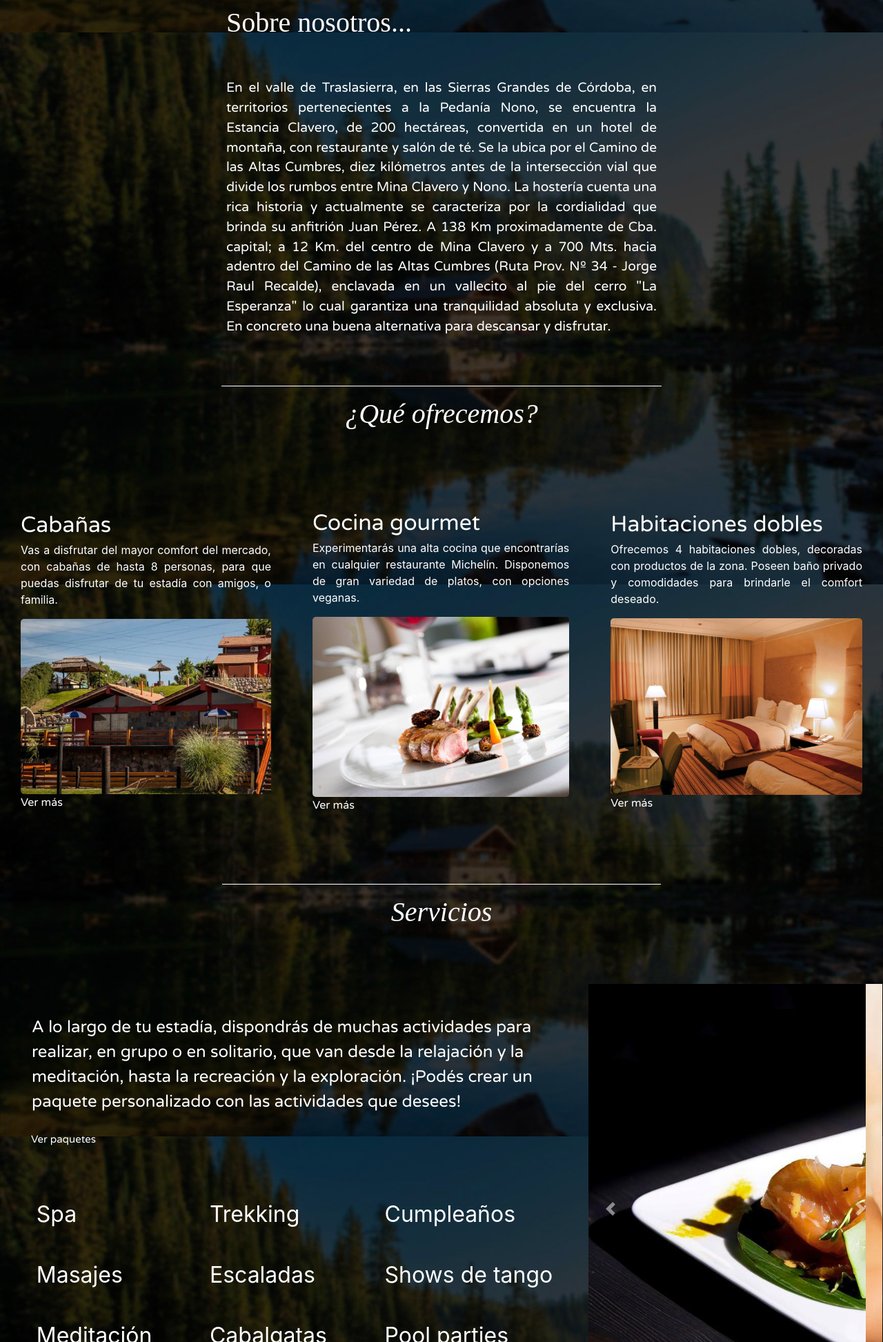
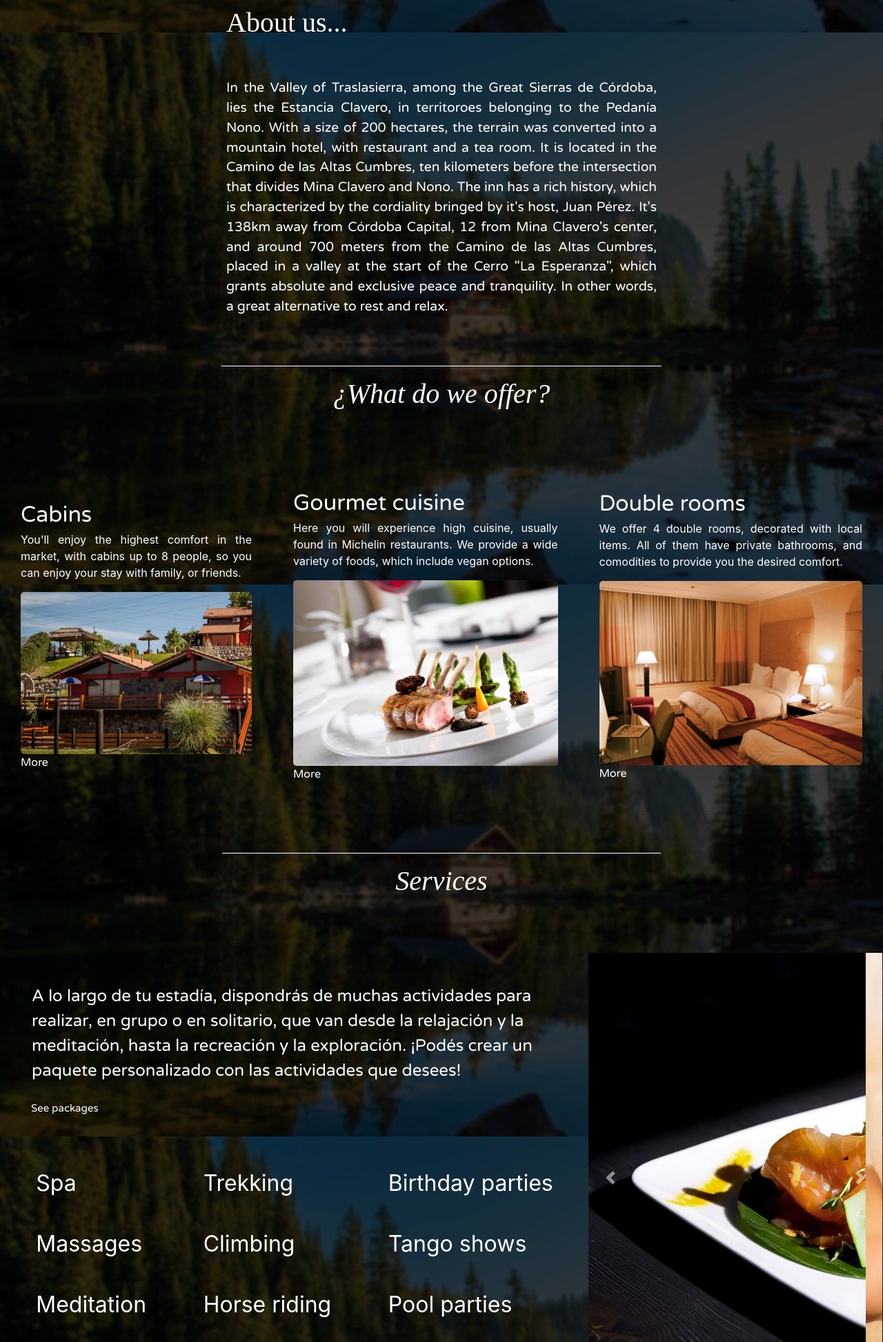
Before and after one commit to neguma/estancia_clavero, a website: page index.html in a window 1280 px wide. Shown: the part 855-2800 px from the top of the page at 69% size. Drawn offline with nearby package versions, Linux system fonts and the light colour scheme.

Commit message:
pagina_en1

```diff
--- a/index.html
+++ b/index.html
@@ -33,16 +33,16 @@
                     <a class="nav-link typeSans" href="index.html">Home</a>
                 </li>
                 <li class="nav-item">
-                    <a class="nav-link typeSans" href="pages/galeria.html">Galeria</a>
+                    <a class="nav-link typeSans" href="pages/galeria.html">Gallery</a>
                 </li>
                 <li class="nav-item">
-                    <a class="nav-link typeSans" href="pages/paquetes.html">Servicios</a>
+                    <a class="nav-link typeSans" href="pages/paquetes.html">Services</a>
                 </li>
                 <li class="nav-item">
-                    <a class="nav-link typeSans" href="pages/contacto.html">Contacto</a>
+                    <a class="nav-link typeSans" href="pages/contacto.html">Contact</a>
                 </li>
                 <li class="nav-item">
-                    <a class="nav-link typeSans" href="contacto.html">ES</a>
+                    <a class="nav-link typeSans" href="contacto.html">EN</a>
                 </li>
             </ul>
         </div>
@@ -52,50 +52,51 @@
     <section id="seccionPrincipal">
         <main id="main" role="main">
             <section class="panel-video panel-video--espacio bgBlack">
-                <span class="panel-video__titulo typeSeriff font-weight-bold" style="opacity: 1; transform: translate(-50%, 0%) translate(0px, -25px);">Bienvenidos a la Estancia Clavero</span><video class="u-hide--to-767" preload="auto" autoplay="" muted=""
+                <span class="panel-video__titulo typeSeriff font-weight-bold" style="opacity: 1; transform: translate(-50%, 0%) translate(0px, -25px);">Welcome to Estancia Clavero</span><video class="u-hide--to-767" preload="auto" autoplay="" muted=""
                     loop=""><source src="https://player.vimeo.com/external/424159066.hd.mp4?s=53fa0c4d4b5b4d35b8536b78105021aad16a34a2&amp;profile_id=174" type="video/mp4"></video>
             </section>
         </main>
         <div class="title bgBlack">
-            <p class="typeSeriff">Un lugar para relajarse...</p>
+            <p class="typeSeriff">A place to relax...</p>
         </div>
         <div class="tarjeta bgBlack d-flex flex-row">
             <div class="cardNosotros">
-                <p class="tituloNosotros typeSeriff">Sobre nosotros...</p>
-                <p class="textoNosotros typeSans">En el valle de Traslasierra, en las Sierras Grandes de Córdoba, en territorios pertenecientes a la Pedanía Nono, se encuentra la Estancia Clavero, de 200 hectáreas, convertida en un hotel de montaña, con restaurante y salón de té. Se la
-                    ubica por el Camino de las Altas Cumbres, diez kilómetros antes de la intersección vial que divide los rumbos entre Mina Clavero y Nono. La hostería cuenta una rica historia y actualmente se caracteriza por la cordialidad que brinda
-                    su anfitrión Juan Pérez. A 138 Km proximadamente de Cba. capital; a 12 Km. del centro de Mina Clavero y a 700 Mts. hacia adentro del Camino de las Altas Cumbres (Ruta Prov. Nº 34 - Jorge Raul Recalde), enclavada en un vallecito al
-                    pie del cerro "La Esperanza" lo cual garantiza una tranquilidad absoluta y exclusiva. En concreto una buena alternativa para descansar y disfrutar.</p>
+                <p class="tituloNosotros typeSeriff">About us...</p>
+                <p class="textoNosotros typeSans">In the Valley of Traslasierra, among the Great Sierras de Córdoba, lies the Estancia Clavero, in territoroes belonging to the Pedanía Nono. With a size of 200 hectares, the terrain was converted into a mountain hotel, with restaurant and
+                    a tea room. It is located in the Camino de las Altas Cumbres, ten kilometers before the intersection that divides Mina Clavero and Nono. The inn has a rich history, which is characterized by the cordiality bringed by it's host, Juan
+                    Pérez. It's 138km away from Córdoba Capital, 12 from Mina Clavero's center, and around 700 meters from the Camino de las Altas Cumbres, placed in a valley at the start of the Cerro "La Esperanza", which grants absolute and exclusive
+                    peace and tranquility. In other words, a great alternative to rest and relax.
+                </p>
             </div>
         </div>
         <!--SERVICIOS-->
         <section id="servicios" class="bgBlack m-auto">
             <div class="title2">
-                <p class="typeSeriff title2">¿Qué ofrecemos?</p>
+                <p class="typeSeriff title2">¿What do we offer?</p>
             </div>
             <div class="boxInfo">
                 <div class="box">
-                    <span class="tituloBox typeSans">Cabañas</span>
-                    <p class="textoBox w-35">Vas a disfrutar del mayor comfort del mercado, con cabañas de hasta 8 personas, para que puedas disfrutar de tu estadía con amigos, o familia.</p>
+                    <span class="tituloBox typeSans">Cabins</span>
+                    <p class="textoBox w-35">You'll enjoy the highest comfort in the market, with cabins up to 8 people, so you can enjoy your stay with family, or friends.</p>
                     <img src="css/assets/home/imagenB.jpg" alt="cabañas">
                     <a href="pages/galeria.html#Cabañas" style="text-decoration: none; color:#fff">
-                        <p class="typeSans mas">Ver más</p>
+                        <p class="typeSans mas">More</p>
                     </a>
                 </div>
                 <div class="box">
-                    <span class="tituloBox typeSans">Cocina gourmet</span>
-                    <p class="textoBox w-35">Experimentarás una alta cocina que encontrarías en cualquier restaurante Michelín. Disponemos de gran variedad de platos, con opciones veganas.</p>
+                    <span class="tituloBox typeSans">Gourmet cuisine</span>
+                    <p class="textoBox w-35">Here you will experience high cuisine, usually found in Michelin restaurants. We provide a wide variety of foods, which include vegan options.</p>
                     <img src="css/assets/home/comida.jpg" alt="comida">
                     <a href="pages/galeria.html#Platos" style="text-decoration: none; color:#fff">
-                        <p class="typeSans mas">Ver más</p>
+                        <p class="typeSans mas">More</p>
                     </a>
                 </div>
                 <div class="box">
-                    <span class="tituloBox typeSans">Habitaciones dobles</span>
-                    <p class="textoBox w-35">Ofrecemos 4 habitaciones dobles, decoradas con productos de la zona. Poseen baño privado y comodidades para brindarle el comfort deseado.</p>
+                    <span class="tituloBox typeSans">Double rooms</span>
+                    <p class="textoBox w-35">We offer 4 double rooms, decorated with local items. All of them have private bathrooms, and comodities to provide you the desired comfort.</p>
                     <img src="css/assets/home/habitacion1.jpg" alt="habitaciones">
                     <a href="pages/galeria.html#Habitaciones" style="text-decoration: none; color:#fff">
-                        <p class="typeSans mas">Ver más</p>
+                        <p class="typeSans mas">More</p>
                     </a>
                 </div>
             </div>
@@ -104,7 +105,7 @@
         <!--ACTIVIDADES-->
         <div id="activities" class="card mb-3 m-auto">
             <div class="title2">
-                <p class="typeSeriff title2">Servicios</p>
+                <p class="typeSeriff title2">Services</p>
             </div>
             <div class="row no-gutters">
                 <div class="col-md-8">
@@ -112,32 +113,32 @@
                         <p class="card-text typeSans">A lo largo de tu estadía, dispondrás de muchas actividades para realizar, en grupo o en solitario, que van desde la relajación y la meditación, hasta la recreación y la exploración. ¡Podés crear un paquete personalizado con las
                             actividades que desees! </p>
                         <a href="pages/galeria.html#Cabañas" style="text-decoration: none; color:#fff">
-                            <p class="typeSans m-4 mas">Ver paquetes</p>
+                            <p class="typeSans m-4 mas">See packages</p>
                         </a>
                     </div>
                     <div class="actividades d-flex flex-row justify-content-around">
                         <div class="act1">
                             <ul>
                                 <li>Spa</li>
-                                <li>Masajes</li>
-                                <li>Meditación</li>
+                                <li>Massages</li>
+                                <li>Meditation</li>
                                 <li>Yoga</li>
                             </ul>
                         </div>
                         <div class="act2">
                             <ul>
                                 <li>Trekking</li>
-                                <li>Escaladas</li>
-                                <li>Cabalgatas</li>
+                                <li>Climbing</li>
+                                <li>Horse riding</li>
                                 <li>Rafting</li>
                             </ul>
                         </div>
                         <div class="act3">
                             <ul>
-                                <li>Cumpleaños</li>
-                                <li>Shows de tango</li>
+                                <li>Birthday parties</li>
+                                <li>Tango shows</li>
                                 <li>Pool parties</li>
-                                <li>Barra libre</li>
+                                <li>Bar</li>
                             </ul>
                         </div>
 
@@ -184,7 +185,7 @@
         <!--MAPA-->
         <div class="mapouter bgBlack">
             <div class="title2">
-                <p class="typeSeriff">¡Te esperamos!</p>
+                <p class="typeSeriff">We await you!</p>
             </div>
             <div class="gmap_canvas"><iframe width="2000" height="500" id="gmap_canvas" src="https://maps.google.com/maps?q=mina%20clavero&t=&z=15&ie=UTF8&iwloc=&output=embed" frameborder="0" scrolling="no" marginheight="0" marginwidth="0"></iframe>
                 <a href="https://www.embedgooglemap.net"></a>
@@ -198,7 +199,7 @@
         <span class="footerText">
             <p>Estancia Clavero®</p>
             <p>Mina Clavero, Córdoba</p>
-            <p>República Argentina</p>
+            <p>Republic of Argentina</p>
             <div class="footerLogos">
                 <a href="https://www.instagram.com"><img src="css/assets/logos/instagram.png" alt="Instagram"></a>
                 <a href="https://www.facebook.com"><img src="css/assets/logos/facebook.png" alt="Facebook"></a>
```
